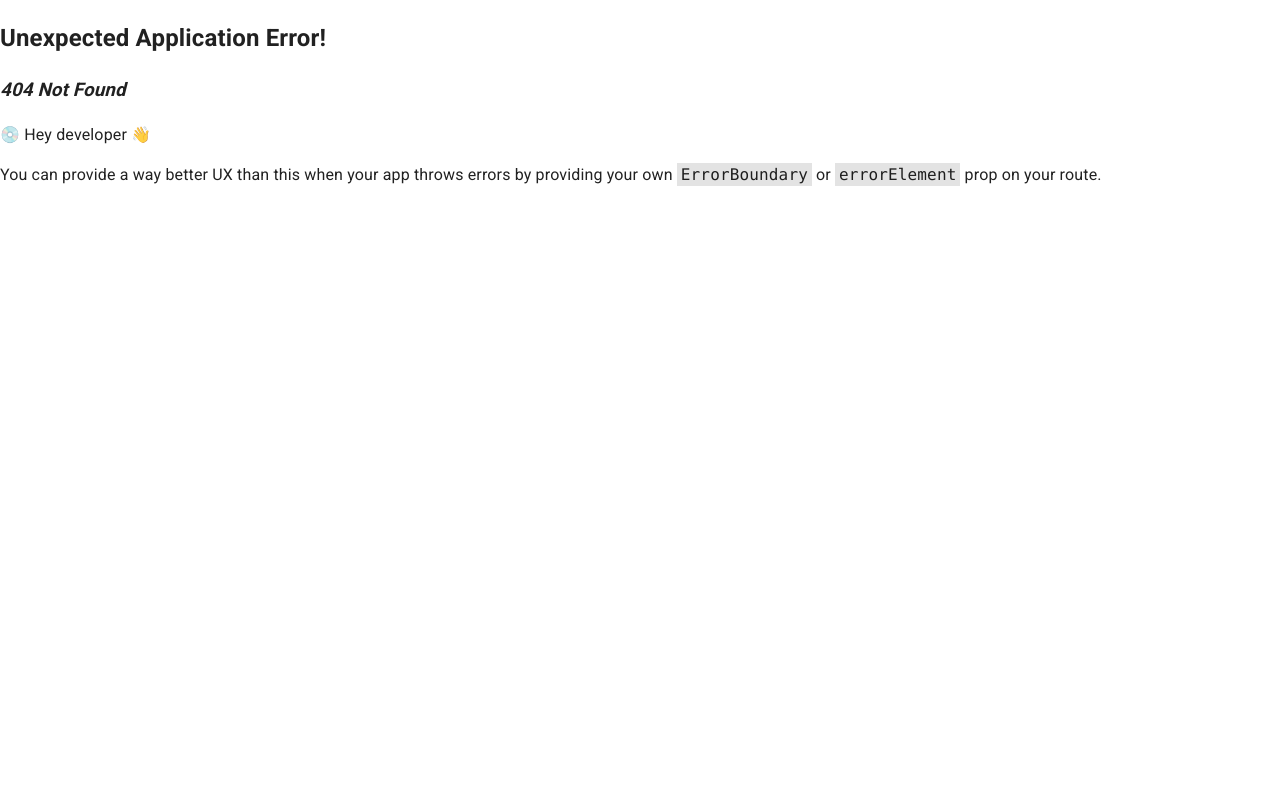
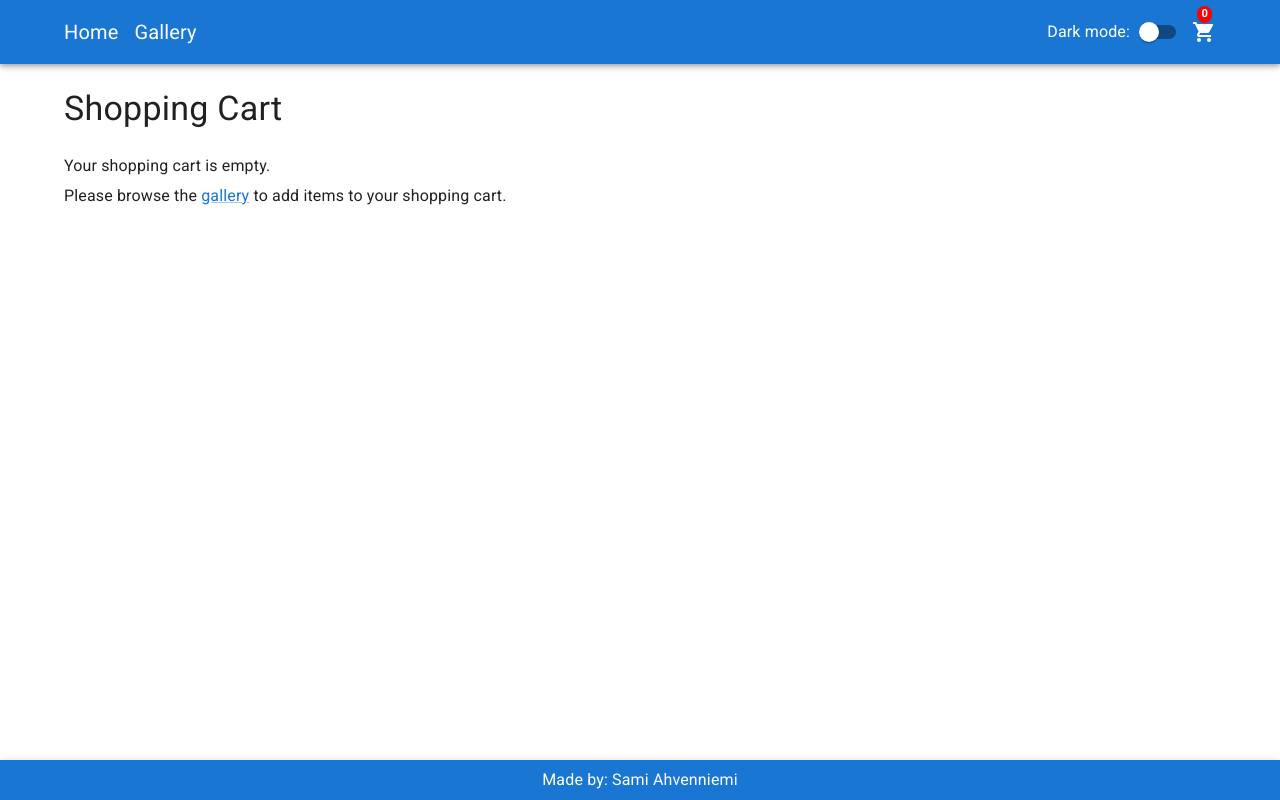
Before and after one commit to spahvenn/react-typescript-demo, a React (Create React App) app: page /shopping-cart in a window 1280 px wide. Before the commit this address had no page. Built offline with nearby package versions, Linux system fonts and the light colour scheme.

Commit message:
Initial version of shopping cart page

```diff
--- a/src/App.tsx
+++ b/src/App.tsx
@@ -49,7 +49,7 @@ const AppWithStoreAccess = observer(() => {
       {generalStore.hydrated && shoppingCartStore.hydrated && (
         <ThemeProvider theme={theme}>
           <CssBaseline />
-          <ToastContainer />
+          <ToastContainer theme={theme.palette.mode} />
           <RouterProvider router={router} />
         </ThemeProvider>
       )}
--- a/src/components/Layout/NavigationBar/ShoppingCartNavItem.tsx
+++ b/src/components/Layout/NavigationBar/ShoppingCartNavItem.tsx
@@ -2,12 +2,22 @@ import { Box, Typography } from "@mui/material";
 import ShoppingCartIcon from "@mui/icons-material/ShoppingCart";
 import { observer } from "mobx-react-lite";
 import { useShoppingCartStore } from "../../../mobx/RootStore";
+import { Link } from "react-router-dom";
 
 const ShoppingCartNavItem = observer(() => {
   const cartStore = useShoppingCartStore();
   return (
     <>
-      <ShoppingCartIcon />
+      <Link to="/shopping-cart" style={{ height: "1.5rem" }}>
+        <ShoppingCartIcon
+          sx={(theme) => ({
+            color:
+              theme.palette.mode === "dark"
+                ? theme.palette.primary.light
+                : theme.palette.primary.contrastText,
+          })}
+        />
+      </Link>
       <Box sx={{ position: "relative" }}>
         <Typography
           sx={(theme) => ({
--- /dev/null
+++ b/src/pages/ShoppingCartPage.tsx
@@ -0,0 +1,69 @@
+import { Button, Grid, Link, Typography } from "@mui/material";
+import { observer } from "mobx-react-lite";
+import { Link as RouterLink } from "react-router-dom";
+import { BasicLayout } from "../components/Layout/Layout";
+import { useShoppingCartStore } from "../mobx/RootStore";
+import { showInfoMsg } from "../utils/toast";
+
+const ShoppingCartPage = observer(() => {
+  const { shoppingCartItems } = useShoppingCartStore();
+  return (
+    <BasicLayout>
+      <Grid container>
+        <Grid item xs={12}>
+          <Typography variant="h4" component="h1" mb={3}>
+            Shopping Cart
+          </Typography>
+        </Grid>
+        {shoppingCartItems.length === 0 && (
+          <Grid item xs={12}>
+            <Typography gutterBottom>Your shopping cart is empty.</Typography>
+            <Typography>
+              Please browse the{" "}
+              <Link component={RouterLink} to="/gallery">
+                gallery
+              </Link>{" "}
+              to add items to your shopping cart.
+            </Typography>
+          </Grid>
+        )}
+        {shoppingCartItems.length > 0 && (
+          <>
+            <Grid container spacing={0.5} mb={2}>
+              {shoppingCartItems.map((item) => {
+                return (
+                  <Grid item xs={6} sm={4} md={3}>
+                    <img
+                      style={{ width: "100%", display: "block" }}
+                      src={item.src}
+                    />
+                  </Grid>
+                );
+              })}
+            </Grid>
+            <Grid container>
+              <Grid item xs={12}>
+                <Typography gutterBottom>
+                  Total Price: {shoppingCartItems.length} * 10€ ={" "}
+                  {shoppingCartItems.length * 10} €
+                </Typography>
+                <Button
+                  variant="contained"
+                  onClick={() => {
+                    showInfoMsg(
+                      "This is end of the demo. Thanks for trying it out!"
+                    );
+                  }}
+                >
+                  Proceed to purchase
+                </Button>
+              </Grid>
+            </Grid>
+          </>
+        )}
+      </Grid>
+    </BasicLayout>
+  );
+});
+
+export default ShoppingCartPage;
--- a/src/utils/router.tsx
+++ b/src/utils/router.tsx
@@ -1,10 +1,12 @@
 import { createBrowserRouter } from "react-router-dom";
 import GalleryPage from "../pages/GalleryPage";
 import FrontPage from "../pages/FrontPage";
+import ShoppingCartPage from "../pages/ShoppingCartPage";
 
 const router = createBrowserRouter([
   { path: "/", element: <FrontPage /> },
   { path: "/gallery", element: <GalleryPage /> },
+  { path: "/shopping-cart", element: <ShoppingCartPage /> },
 ]);
 
 export default router;
--- a/src/utils/toast.tsx
+++ b/src/utils/toast.tsx
@@ -1,5 +1,9 @@
-import { toast } from "react-toastify";
+import { toast, ToastOptions } from "react-toastify";
 
-export function showSuccessMsg(msg: string) {
-  toast(msg, { type: "success", hideProgressBar: true });
+export function showSuccessMsg(msg: string, options: ToastOptions = {}) {
+  toast(msg, { ...{ type: "success", hideProgressBar: true }, ...options });
 }
+
+export function showInfoMsg(msg: string, options: ToastOptions = {}) {
+  toast(msg, { ...{ hideProgressBar: true }, ...options });
+}
```
